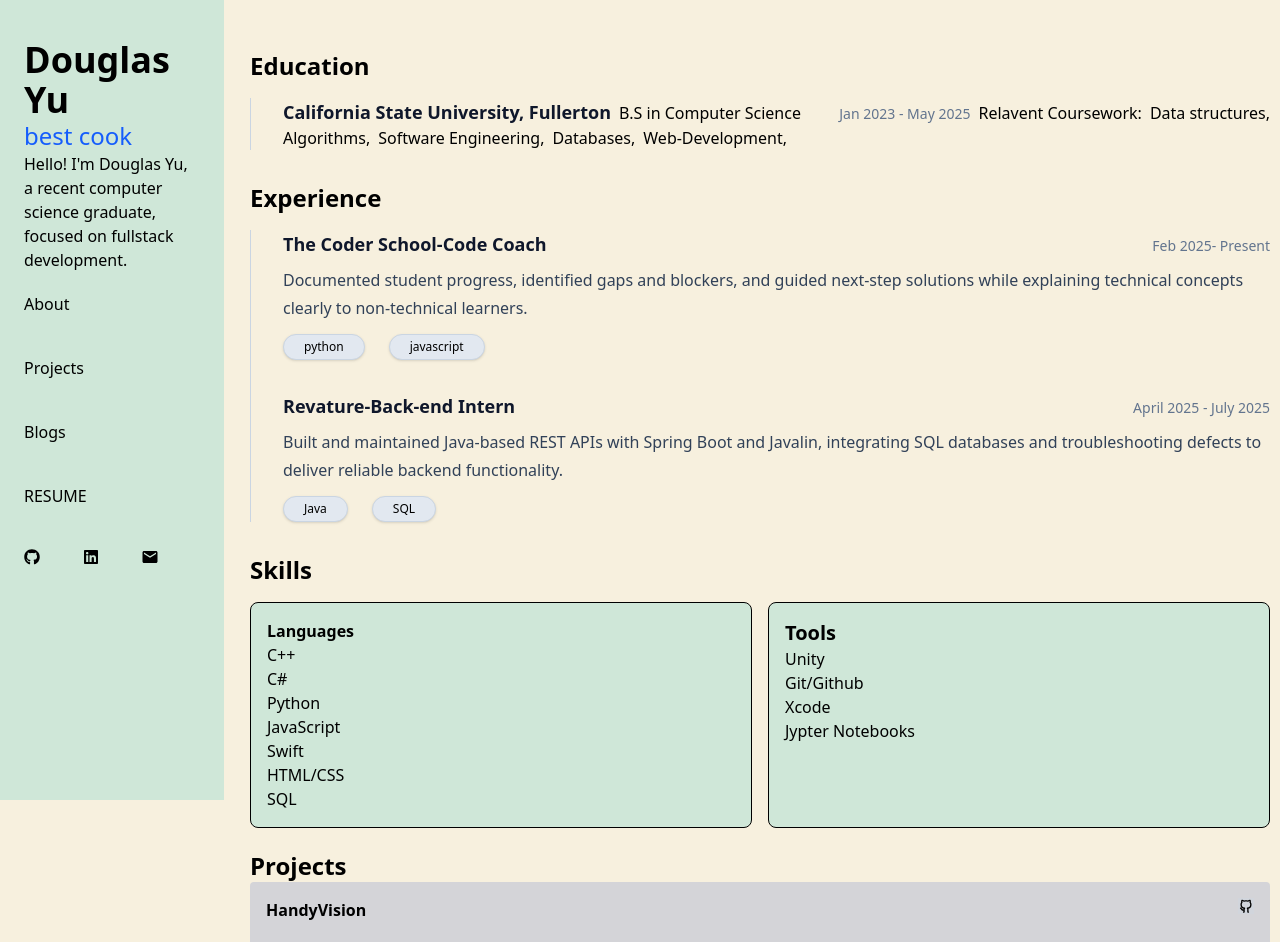
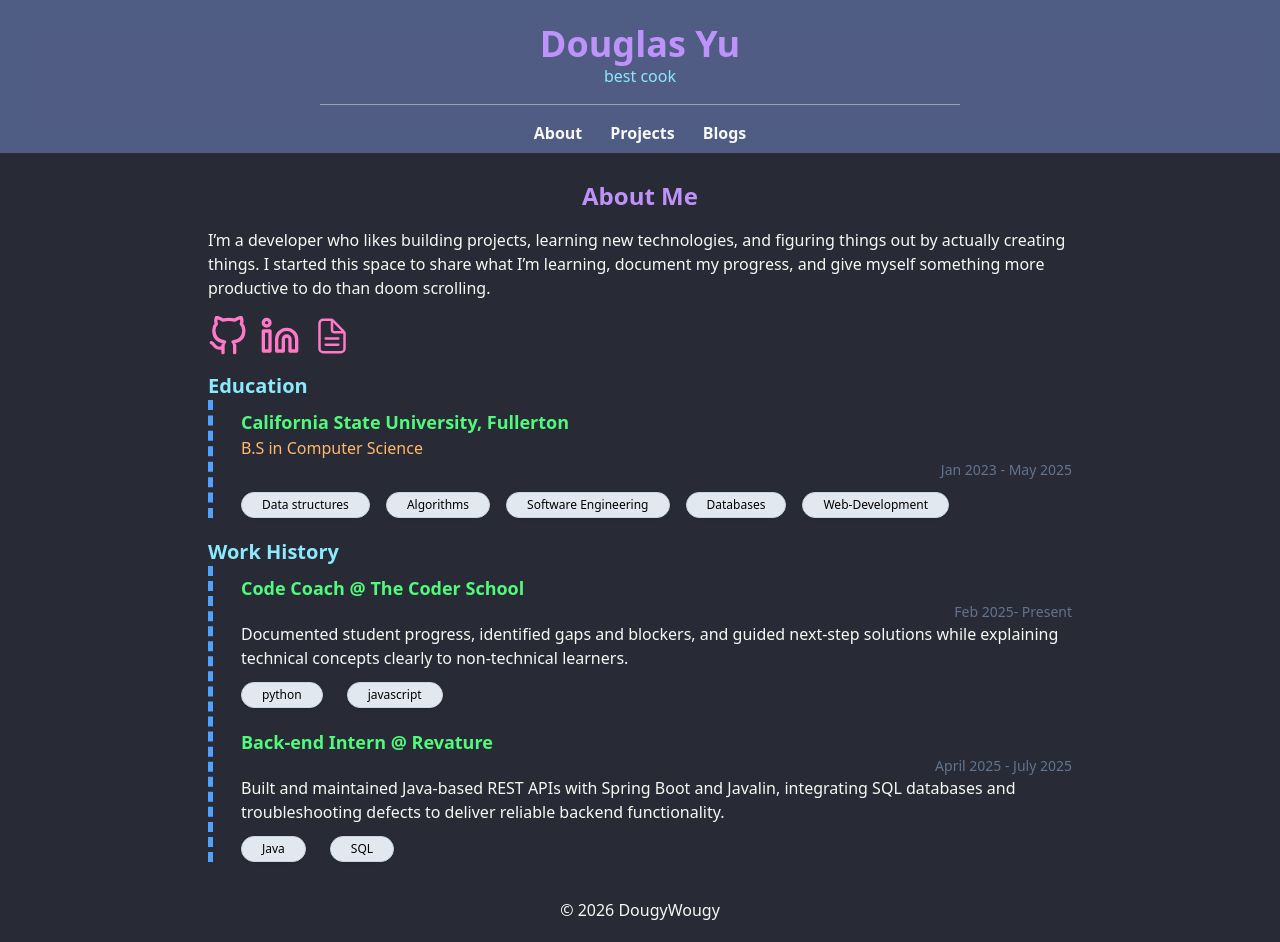
Before and after one commit to Douglasmyu/react-portfolio, a React (Vite) app: page / in a window 1280 px wide. Shown: the top 942 px of the page. Built offline with nearby package versions, Linux system fonts and the light colour scheme.

Commit message:
dracula theme

```diff
--- a/src/App.css
+++ b/src/App.css
@@ -1,4 +1,4 @@
-.sreen{
+/* .sreen{
   background-color: bisque;
 }
 
@@ -6,10 +6,7 @@ a {
   color: rgb(0, 0, 0);
   text-decoration: none;
 }
-html {
-  scroll-behavior: smooth;
-  background-color: #F7F0DE;
-}
+
 
 #body {
   margin-left: 100px;
@@ -20,4 +17,28 @@ html {
 
 #content {
   padding-top: 30px;
+} */
+
+html {
+  scroll-behavior: smooth;
+  background-color: #282A36;
 }
+
+h1 {
+  color: #BD93F9;
+}
+h2 {
+  color: #8BE9FD;
+}
+
+h3{
+  color: #50FA7B;
+}
+
+h4 {
+  color: #FFB86C;
+}
+
+p {
+  color: #F8F8F2;
+}
--- a/src/App.jsx
+++ b/src/App.jsx
@@ -11,45 +11,58 @@ import { Routes,Route } from 'react-router-dom';
 
 
 function App() {
-  const [isMenuOpen, setMenuOpen ] = useState(false);
 
   return (
-    <div id ="nav" className = "min-h-screen bg-[#F7F0DE] flex">
-      <div className="fixed">
-        <Nav />
-      </div>
+    <div>
+      <Nav />
 
-      <div id ="body" className="" >
-        <main >
+      <Routes>
+        <Route path="/" element={<About />} />
+        <Route path="/projects" element={<Project />} />
+        <Route path="/blogs" element={<Blogs />} />
+        <Route path="/blogs/:slug" element={<BlogPage />} />
 
-          <Routes>
-                <Route path="/" element ={
-                  <>
-                  <section id="about" className="min-h-screen bg-[#F7F0DE]">
-                    <About />
-                  </section>
 
-                  <section id="projects" className="min-h-screen bg-[#F7F0DE]">
-                    <Project />
-                  </section>
-
-                  <section id="blogs" className="min-h-screen bg-[#F7F0DE]">
-                    <Blogs />
-                  </section>
-
-                  <Footer />
-                </>
-              }
-              />
-
-              <Route path="/blog/:slug" element={<BlogPage />} />
-          </Routes>
-
-      </main>
-
-      </div>
+      </Routes>
+      <Footer />
 
     </div>
+    // <div id ="nav" className = "min-h-screen bg-[#F7F0DE] flex">
+    //   <div className="fixed">
+    //     <Nav />
+    //   </div>
+
+    //   <div id ="body" className="" >
+    //     <main >
+
+    //       <Routes>
+    //             <Route path="/" element ={
+    //               <>
+    //               <section id="about" className="min-h-screen bg-[#F7F0DE]">
+    //                 <About />
+    //               </section>
+
+    //               <section id="projects" className="min-h-screen bg-[#F7F0DE]">
+    //                 <Project />
+    //               </section>
+
+    //               <section id="blogs" className="min-h-screen bg-[#F7F0DE]">
+    //                 <Blogs />
+    //               </section>
+
+    //               <Footer />
+    //             </>
+    //           }
+    //           />
+
+    //           <Route path="/blog/:slug" element={<BlogPage />} />
+    //       </Routes>
+
+    //   </main>
+
+    //   </div>
+
+    // </div>
   )
 }
 
--- a/src/components/Footer.jsx
+++ b/src/components/Footer.jsx
@@ -1,6 +1,8 @@
+
+
 function Footer() {
     return (
-        <footer>© 2025 DougyWougy</footer>
+        <footer className="flex h-3/4 items-end justify-center"><p>© 2026 DougyWougy</p></footer>
 
     )
 }
--- a/src/components/Nav.jsx
+++ b/src/components/Nav.jsx
@@ -1,10 +1,8 @@
 import React, { useState, useEffect } from "react";
 import info from '../info.json';
-import { FaGithub, FaLinkedin } from "react-icons/fa";
-import { PiReadCvLogoFill } from "react-icons/pi";
 import { MdEmail } from "react-icons/md";
-import { FaArrowRight } from "react-icons/fa6";
-import PDF from "../assets/Douglas_Yu.pdf";
+
+import { Link } from "react-router-dom";
 
 
 const list = [
@@ -12,7 +10,6 @@ const list = [
   "decent golfer",
   "best cook",
   "best driver",
-  "okay coder",
   "great bartender",
   "plays badminton",
   "Fortnite player"
@@ -50,7 +47,6 @@ function CopyEmail({ email }) {
 
 function Nav() {
   const [index, setIndex] = useState(0);
-
   // rotating text
   useEffect(() => {
     const timeout = setTimeout(() => {
@@ -59,37 +55,53 @@ function Nav() {
     return () => clearTimeout(timeout);
   }, [index]);
 
+
   return (
-    <nav className="fixed flex-col items-start py-10 px-6 pt-10 bg-[#CFE7D8] h-screen w-56">
-      <div>
+
+    <div className="fixed top-0 left-0 w-full z-50
+                    flex flex-col items-center justify-center
+                  bg-[#6272A4]/70 backdrop-blur-md pb-2">
+      <div className="pt-6 text-center">
         <h1 className="font-bold text-4xl">Douglas Yu</h1>
-        <h2 className="text-2xl font-light text-blue-600">{list[index]}</h2>
+        <h2 className="text-blue-300">{list[index]}</h2>
       </div>
-      <div>
-        {info.aboutme}
+      <hr className="w-1/2 border-gray-400 my-4"/>
+      <div id="navItems" className="flex gap-7">
+        <Link to="/" className="text-[#F8F8F2] hover:text-blue-700 transition-colors font-bold">About</Link>
+        <Link to="/projects" className="text-[#F8F8F2] hover:text-blue-700 transition-colors font-bold">Projects</Link>
+        <Link to="/blogs"className="text-[#F8F8F2] hover:text-blue-700 transition-colors font-bold">Blogs</Link>
       </div>
-      <div className="flex-col grid gap-6 space-y-4 w-full mt-5">
-        <a href="#about"><h3 className="hover:text-blue-500">About</h3></a>
-        <a href="#projects"><h3 className="hover:text-blue-500">Projects</h3></a>
-        <a href="#blogs"><h3 className="hover:text-blue-500">Blogs</h3></a>
-        <a href={PDF} target="_blank" rel="noopener noreferrer">
-          <h3 className="hover:text-blue-500">RESUME</h3>
-          </a>
-      </div>
+    </div>
+    // <nav className="fixed flex-col items-start py-10 px-6 pt-10 bg-[#CFE7D8] h-screen w-56">
+    //   <div>
+    //     <h1 className="font-bold text-4xl">Douglas Yu</h1>
+    //     <h2 className="text-2xl font-light text-blue-600">{list[index]}</h2>
+    //   </div>
+    //   <div>
+    //     {info.aboutme}
+    //   </div>
+    //   <div className="flex-col grid gap-6 space-y-4 w-full mt-5">
+    //     <a href="#about"><h3 className="hover:text-blue-500">About</h3></a>
+    //     <a href="#projects"><h3 className="hover:text-blue-500">Projects</h3></a>
+    //     <a href="#blogs"><h3 className="hover:text-blue-500">Blogs</h3></a>
+    //     <a href={PDF} target="_blank" rel="noopener noreferrer">
+    //       <h3 className="hover:text-blue-500">RESUME</h3>
+    //       </a>
+    //   </div>
 
-      <div id="footer" className="mt-auto pt-10">
-        <ul className="grid grid-cols-3 items-center">
-          <a href="https://github.com/Douglasmyu">
-            <FaGithub />
-          </a>
-          <a href="https://linkedin.com/in/douglasmyu">
-            <FaLinkedin />
-          </a>
+    //   <div id="footer" className="mt-auto pt-10">
+    //     <ul className="grid grid-cols-3 items-center">
+    //       <a href="https://github.com/Douglasmyu">
+    //         <FaGithub />
+    //       </a>
+    //       <a href="https://linkedin.com/in/douglasmyu">
+    //         <FaLinkedin />
+    //       </a>
 
-          <CopyEmail email="yudouglasyu@gmail.com" />
-        </ul>
-      </div>
-    </nav>
+    //       <CopyEmail email="yudouglasyu@gmail.com" />
+    //     </ul>
+    //   </div>
+    // </nav>
   );
 }
 
--- a/src/info.json
+++ b/src/info.json
@@ -1,5 +1,5 @@
 {
-    "aboutme": "Hello! I'm Douglas Yu, a recent computer science graduate, focused on fullstack development.",
+    "aboutme": "I’m a developer who likes building projects, learning new technologies, and figuring things out by actually creating things. I started this space to share what I’m learning, document my progress, and give myself something more productive to do than doom scrolling.",
     "projects": [
         {
             "title": "HandyVision",
--- a/src/sections/About.jsx
+++ b/src/sections/About.jsx
@@ -1,72 +1,79 @@
 import React, { useState, useEffect} from 'react';
 import info from "../info.json";
 import xp from "../xp.json";
+import { FiGithub, FiLinkedin } from "react-icons/fi";
+import { MdEmail } from "react-icons/md";
+import { IoDocumentTextOutline } from "react-icons/io5";
+
+import PDF from "../assets/Douglas_Yu.pdf";
 // basically the home page
 
 
-const language =['C++', 'C#', 'Python', 'JavaScript', "Swift", 'HTML/CSS', 'SQL'];
-const tools =['Unity','Git/Github', 'Xcode','Jypter Notebooks'];
+// const language =['C++', 'C#', 'Python', 'JavaScript', "Swift", 'HTML/CSS', 'SQL'];
+// const tools =['Unity','Git/Github', 'Xcode','Jypter Notebooks'];
 
 
 function About() {
 
 return (
-  <section id="work-xp" >
-    <div className='space-y-4'>
-      <h2 className='text-2xl font-bold'>Education</h2>
-      <ul className='relative border-l border-slate-300 pl-6'>
-        {xp.education.map((item, idx) => (
-          <li key = {item.id ?? `${item.school}-${item.time}-${idx}`} className='mb-8 ml-2 relative'>
-            <div className='flex flex-wrap items-baseline gap-x-2'>
-              <h3 className='text-lg font-semibold text-slate-900'>
-                {item.school}
-                </h3>
+  <div className='space-y-4 p-4 max-w-4xl mx-auto pt-45'>
+    <h1 className='font-bold text-2xl flex justify-center'>About Me</h1>
+    <div>
+      <p>{info.aboutme}</p>
+    </div>
+    <div className="flex flex-row gap-3">
+      <a href='https://github.com/Douglasmyu'><FiGithub size={40} color="#FF79C6"/></a>
+      <a href='https://www.linkedin.com/in/douglasmyu/'><FiLinkedin size={40} color="#FF79C6"/></a>
+      <a href={PDF} target="_blank" rel="noopener noreferrer"><IoDocumentTextOutline size={40} color="#FF79C6"/></a>
+    </div>
+
+    <div id = "educate">
+      <h2 className='font-bold text-xl'>Education</h2>
+      <ul className='relative border-l-5 border-blue-400 border-dashed pl-5 pt-2'>
+        {xp.education.map((item, idx) =>(
+          <li key={item.id ?? `${item.school}-${item.time}-${idx}`} className='mb-5 ml-2 relative'>
+            <div className='flex flex-col items-baseline gap-x-2'>
+              <h3 className='text-lg font-semibold text-slate-900'>{item.school}</h3>
               <h4>{item.major}</h4>
               <span className='ml-auto text-sm text-slate-500'>{item.time}</span>
-              <p>Relavent Coursework:</p>
-              {item.courses.map((courseItems, i) =>(
-                <p key = {i}>{courseItems},</p>
+              <div>
+                {Array.isArray(item.courses) && item.courses.length > 0 && (
+                  <ul className="mt-3 flex flex-wrap gap-4">
+                    {item.courses.map((courseItem, i) =>(
+                      <li key = {i}
+                      className="text-xs font-medium px-5 py-1 rounded-full border bg-slate-200 border-slate-300 shadow-sm">
+                        {courseItem}</li>
                     ))}
+                  </ul>
+                )}
+              </div>
+
             </div>
           </li>
         ))}
       </ul>
-
     </div>
-
-    <div className="space-y-4">
-      <h2 className="text-2xl font-bold">Experience</h2>
-
-      {/* Timeline */}
-      <ul className="relative border-l border-slate-300 pl-6">
+    <div id= "workXP">
+        <h2 className='font-bold text-xl'>Work History</h2>
+        <ul className='relative border-l-5 border-blue-400 border-dashed pl-5 pt-2'>
           {xp.work.map((item, idx) => (
-          <li key={item.id ?? `${item.job}-${item.time}-${idx}`} className="mb-8 ml-2 relative">
-            {/* Dot */}
-
-            <div className="flex flex-wrap items-baseline gap-x-2">
+            <li key={item.id ?? `${item.job}-${item.time}-${idx}`} className='mb-5 ml-2 relative'>
+              <div className='flex flex-col items-baseline gap-x-2'>
                 <h3 className="text-lg font-semibold text-slate-900">
-                {item.job}<span>-{item.positon}</span>
+                  {item.positon} <span> @ {item.job}</span>
                 </h3>
-
                 {item.time && (
                 <span className="ml-auto text-sm text-slate-500">
                   {item.time}
                 </span>
                 )}
-
               </div>
 
               {item.description && (
-              <p className="mt-2 text-slate-700 leading-7">
-                {item.description}
-              </p>
+                <p>{item.description}</p>
               )}
-
-            {/* Optional tags/tech stack */}
            {Array.isArray(item.tech) && item.tech.length > 0 && (
-
              <ul className="mt-3 flex flex-wrap gap-6">
-
                {item.tech.map((techitems, i) => (
                 <li key={i}
                   className="text-xs font-medium px-5 py-1 rounded-full border bg-slate-200 border-slate-300 shadow-sm">
@@ -75,37 +82,49 @@ return (
                 ))}
               </ul>
             )}
+
             </li>
+
           ))}
+
         </ul>
+    </div>
+    {/* <div id="skills">
+      <h2 className='font-bold text-xl'>Skills</h2>
+      <div>
+
+      </div>
+    </div> */}
   </div>
 
 
-    <div id="skills" className="flex flex-col gap-4">
-      <h2 className="text-2xl font-semibold">Skills</h2>
-
-      <div className="flex flex-row gap-4">
-        <div id="language" className="w-1/2 bg-[#CFE7D8] hover:bg-green-100 transition duration-300 p-4 border border-black rounded-lg">
-          <h3 className='font-bold'>Languages</h3>
-          <ul>
-            {language.map((item,index)=>
-            <li key = {index}>{item}</li>
-            )}
-          </ul>
-        </div>
-        <div id="tools" className="w-1/2 bg-[#CFE7D8]  hover:bg-green-100 transition duration-300 p-4 border border-black rounded-lg">
-          <h3 className='font-bold text-xl'>Tools</h3>
-          <ul>
-            {tools.map((item, index)=>
-            <li key = {index}>{item}</li>
-            )}
-          </ul>
-        </div>
-      </div>
-    </div>
 
 
-  </section>
+  //   <div id="skills" className="flex flex-col gap-4">
+  //     <h2 className="text-2xl font-semibold">Skills</h2>
+
+  //     <div className="flex flex-row gap-4">
+  //       <div id="language" className="w-1/2 bg-[#CFE7D8] hover:bg-green-100 transition duration-300 p-4 border border-black rounded-lg">
+  //         <h3 className='font-bold'>Languages</h3>
+  //         <ul>
+  //           {language.map((item,index)=>
+  //           <li key = {index}>{item}</li>
+  //           )}
+  //         </ul>
+  //       </div>
+  //       <div id="tools" className="w-1/2 bg-[#CFE7D8]  hover:bg-green-100 transition duration-300 p-4 border border-black rounded-lg">
+  //         <h3 className='font-bold text-xl'>Tools</h3>
+  //         <ul>
+  //           {tools.map((item, index)=>
+  //           <li key = {index}>{item}</li>
+  //           )}
+  //         </ul>
+  //       </div>
+  //     </div>
+  //   </div>
+
+
+  // </section>
 );
 }
 
--- a/src/sections/BlogPage.jsx
+++ b/src/sections/BlogPage.jsx
@@ -17,8 +17,8 @@ export default function BlogPage() {
   const content = files[key] ?? "# Post not found";
 
   return (
-    <div style={{ maxWidth: 800, margin: "2rem auto", padding: "0 1rem" }}>
-      <p><Link to="/"><IoArrowBackCircleSharp />Back to Blogs</Link></p>
+    <div style={{ maxWidth: 800, margin: "2rem auto", padding: "0 1rem" , marginTop: "11rem"}} >
+      <p><Link to="/blogs"><IoArrowBackCircleSharp />Back to Blogs</Link></p>
 
       <ReactMarkdown>{content}</ReactMarkdown>
     </div>
--- a/src/sections/Project.jsx
+++ b/src/sections/Project.jsx
@@ -6,20 +6,18 @@ import { RiGithubLine } from "react-icons/ri";
 
 function Project() {
     return (
-        <div id="project-section">
-            <h1 id="project-content-header" className="text-2xl font-bold">
-                Projects
-            </h1>
-            <div id="project-item-container" className="grid gap-8">
+        <div className='space-y-4 p-4 pt-45 max-w-4xl mx-auto'>
+            <h1 className='font-bold text-2xl flex justify-center'>Projects</h1>
+         <div id="project-item-container" className="grid gap-8">
                 {info.projects.map((item, index) => (
-                <div key={index} className="bg-zinc-300 hover:bg-zinc-500 transition duration-300 p-4 rounded">
+                <div key={index} className="bg-[#44475A] hover:bg-zinc-500 transition duration-300 p-4 rounded">
                     <div className='flex justify-between items-start mb-4'>
                         <h3 className='font-bold'>
                             {item.title}
                         </h3>
                         <a href={item.link} target="_blank" rel="noopener noreferrer"
-                            className='text bg-gray-300 hover:text-red-600 transition-colors'>
-                            <RiGithubLine />
+                            className=''>
+                            <RiGithubLine  color="#FF79C6"/>
 
                         </a>
 
@@ -27,9 +25,9 @@ function Project() {
 
 
                     <p className='font-thin mb-4'>{item.date}</p>
-                    <p>{item.summary}</p>
+                     <p>{item.summary}</p>
 
-                    {Array.isArray(item.skills) && item.skills.length > 0 && (
+                     {Array.isArray(item.skills) && item.skills.length > 0 && (
                     <ul className="mt-3 flex flex-wrap gap-3">
                         {item.skills.map((skill, i) => (
                         <li
@@ -46,6 +44,7 @@ function Project() {
             </div>
         </div>
 
+
     )
 }
 
--- a/tailwind.config.js
+++ b/tailwind.config.js
@@ -3,6 +3,7 @@ export default {
     "./index.html",
     "./src/**/*.{js,jsx,ts,tsx}",
   ],
+  darkMode: "class",
   theme: {
     extend: {},
   },
```
Also changed, not shown: src/sections/Blogs.jsx (+10 -7 lines). Lines whose indentation alone changed are shown as unchanged.
